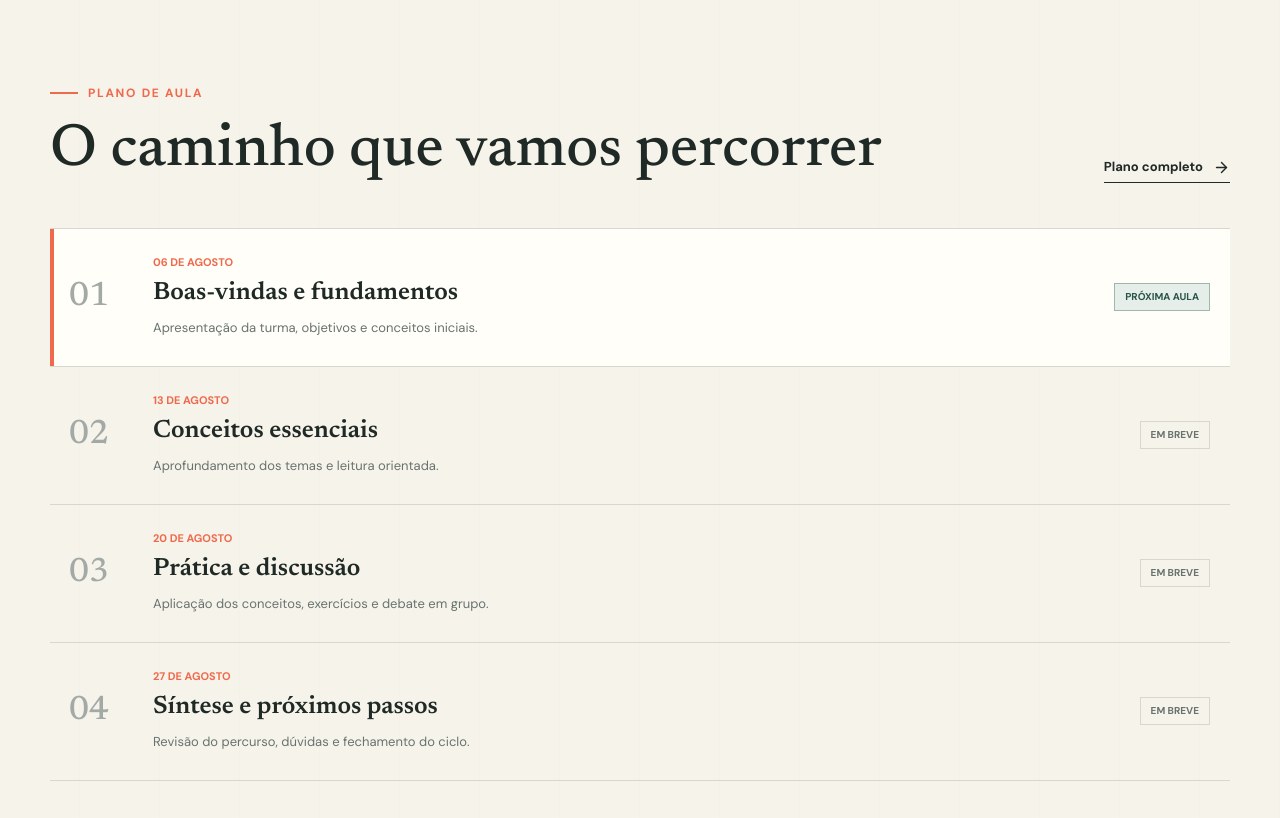
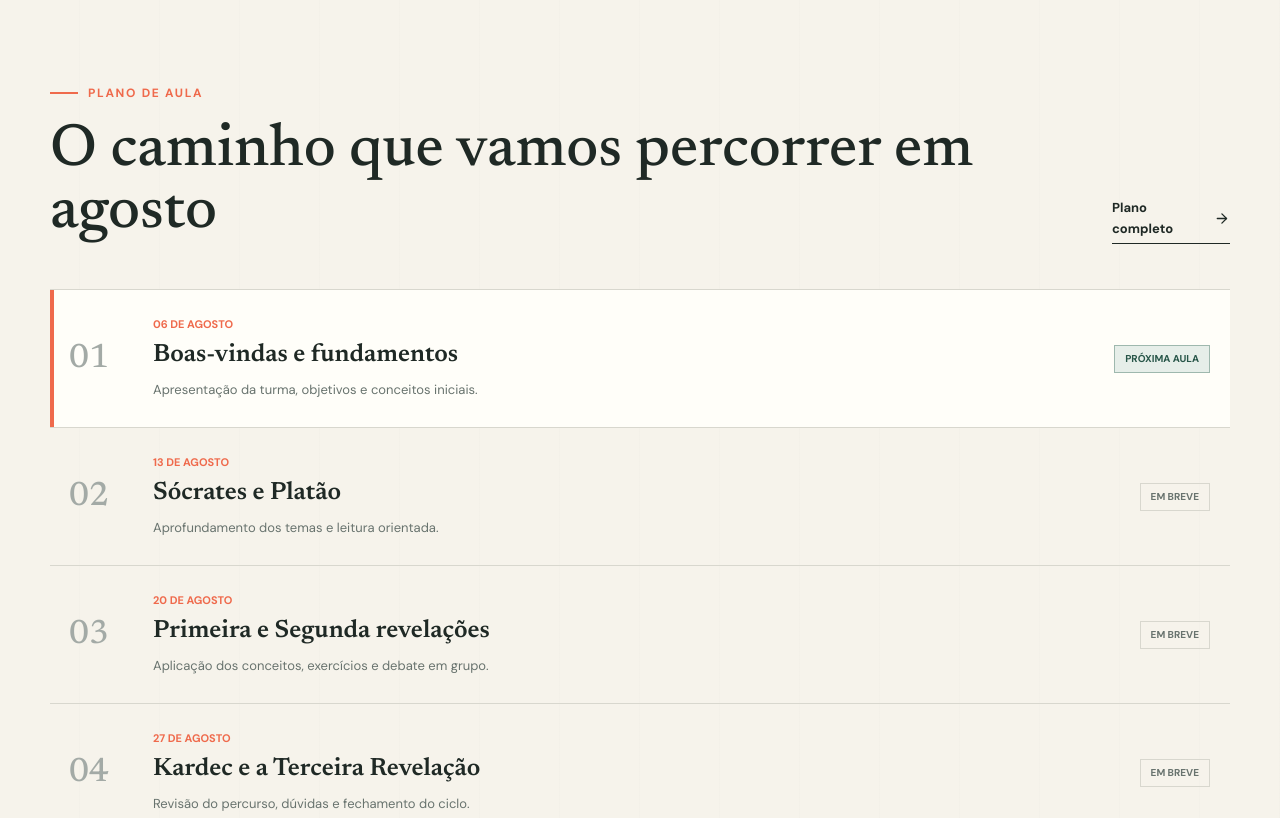
Before and after one commit to marcelouchoa-ai/iee2026, a plain HTML site: page index.html in a window 1280 px wide. Shown: the part 1320-2138 px from the top of the page. Drawn offline with nearby package versions, Linux system fonts and the light colour scheme.

Commit message:
Build 1.0.7 - Ajustes nas informações do curso

```diff
--- a/index.html
+++ b/index.html
@@ -69,7 +69,7 @@
 
 		<section class="plan section-shell" id="plano" aria-labelledby="plan-title">
 			<div class="section-heading">
-				<div><p class="section-label">Plano de aula</p><h2 id="plan-title">O caminho que vamos percorrer</h2></div>
+				<div><p class="section-label">Plano de aula</p><h2 id="plan-title">O caminho que vamos percorrer em agosto</h2></div>
 				<a class="text-link" href="#materiais">Plano completo <i data-lucide="arrow-right" aria-hidden="true"></i></a>
 			</div>
 			<div class="modules">
@@ -80,17 +80,17 @@
 				</article>
 				<article class="module">
 					<span class="module-number">02</span>
-					<div><p>13 de agosto</p><h3>Conceitos essenciais</h3><span>Aprofundamento dos temas e leitura orientada.</span></div>
+					<div><p>13 de agosto</p><h3>Sócrates e Platão</h3><span>Aprofundamento dos temas e leitura orientada.</span></div>
 					<span class="status">Em breve</span>
 				</article>
 				<article class="module">
 					<span class="module-number">03</span>
-					<div><p>20 de agosto</p><h3>Prática e discussão</h3><span>Aplicação dos conceitos, exercícios e debate em grupo.</span></div>
+					<div><p>20 de agosto</p><h3>Primeira e Segunda revelações</h3><span>Aplicação dos conceitos, exercícios e debate em grupo.</span></div>
 					<span class="status">Em breve</span>
 				</article>
 				<article class="module">
 					<span class="module-number">04</span>
-					<div><p>27 de agosto</p><h3>Síntese e próximos passos</h3><span>Revisão do percurso, dúvidas e fechamento do ciclo.</span></div>
+					<div><p>27 de agosto</p><h3>Kardec e a Terceira Revelação</h3><span>Revisão do percurso, dúvidas e fechamento do ciclo.</span></div>
 					<span class="status">Em breve</span>
 				</article>
 			</div>
@@ -195,7 +195,7 @@
 	<footer class="site-footer">
 		<div class="footer-brand"><span class="brand-mark">IEE</span><div><strong>Curso Básico de Espiritismo</strong><p>Aprender. Compartilhar. Transformar.</p></div></div>
 		<div class="footer-links"><a href="#plano">Plano de aula</a><a href="#agenda">Agenda</a><a href="#materiais">Materiais</a><a href="#presenca">Presença</a></div>
-		<p class="copyright">© <span id="current-year">2026</span> Curso Básico de Espiritismo IEE.<br><span>Build 1.0.6</span></p>
+		<p class="copyright">© <span id="current-year">2026</span> Curso Básico de Espiritismo IEE.<br><span>Build 1.0.7</span></p>
 	</footer>
 
 	<div class="toast" role="status" aria-live="polite"></div>
```
Also changed, not shown: 1 other file.
